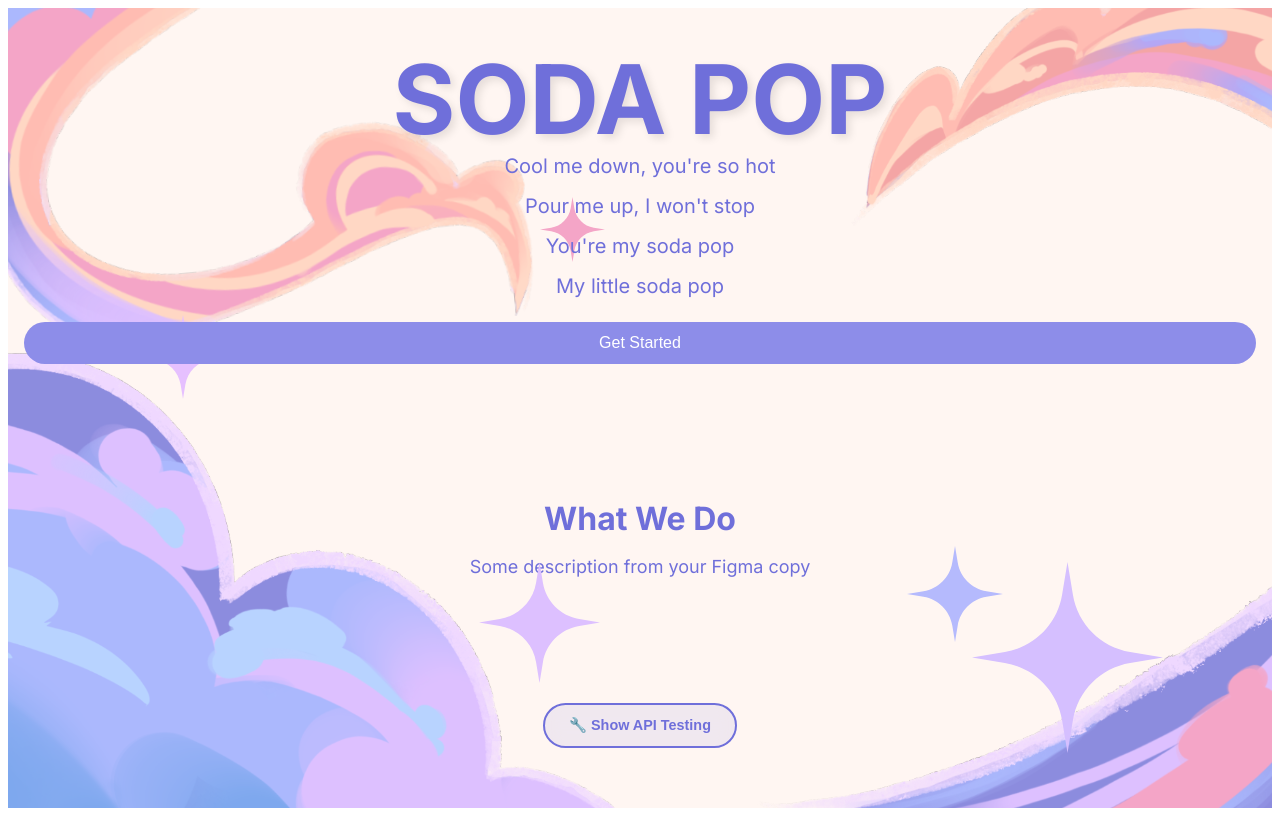
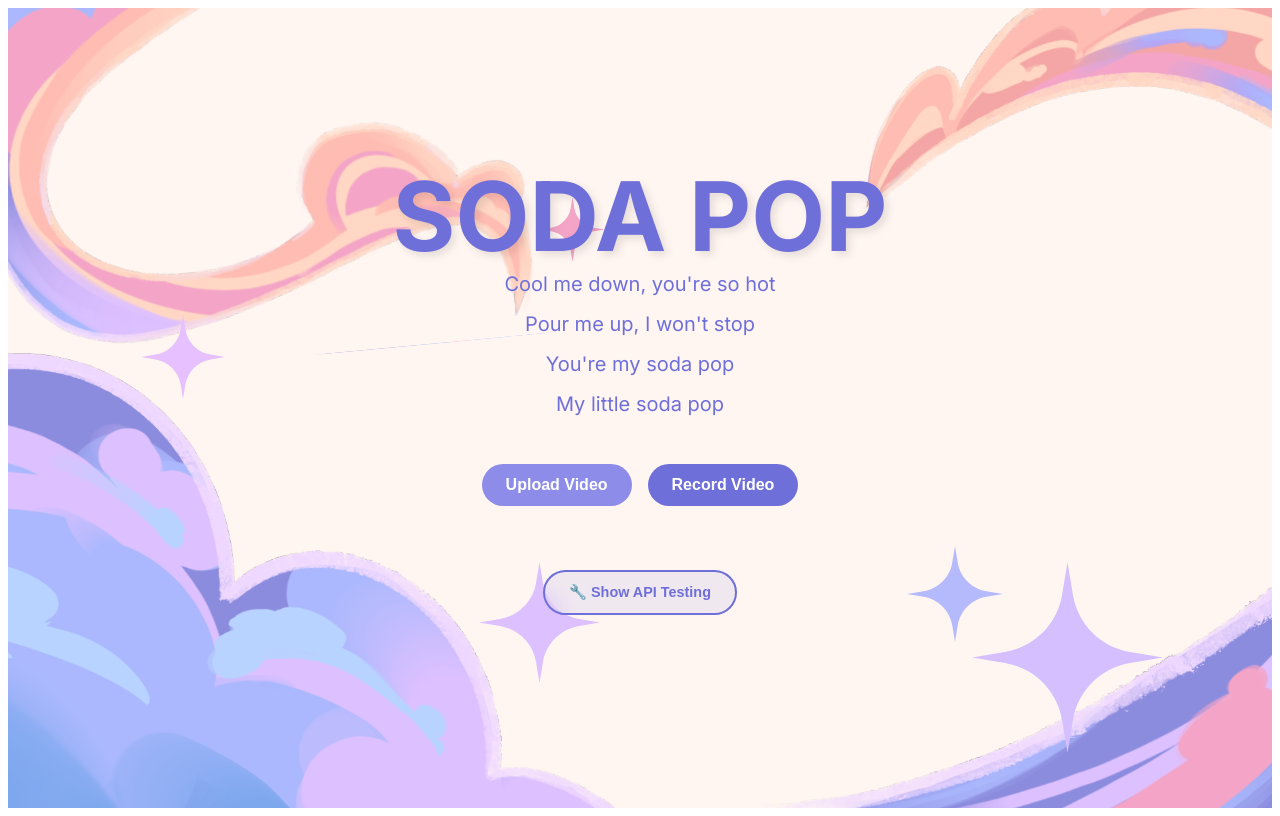
Before and after one commit to BowenZheng2003/Capstone-2T6, a React (Create React App) app in the folder frontend/: page / in a window 1280 px wide. Built offline with nearby package versions, Linux system fonts and the light colour scheme.

Commit message:
Enhance LandingPage with video upload and record functionality; update styles for action buttons and layout.

```diff
--- a/frontend/src/components/LandingPage.css
+++ b/frontend/src/components/LandingPage.css
@@ -8,13 +8,17 @@
   padding: 1rem;
   box-sizing: border-box;
   overflow-x: hidden; /* Prevent horizontal scroll */
+  display: flex;
+  flex-direction: column;
+  justify-content: center;
+  align-items: center;
 }
 
 header {
   display: flex;
   flex-direction: column;
   gap: 0.5rem;
-  margin: 2rem 0;
+  margin: 0;
   position: relative;
   z-index: 10;
 }
@@ -46,27 +50,56 @@ button {
   cursor: pointer;
 }
 
-.features {
-  padding: 4rem 2rem;
-  text-align: center;
+/* Action Buttons Container */
+.action-buttons {
+  display: flex;
+  gap: 1rem;
+  justify-content: center;
+  align-items: center;
+  margin: 1.5rem 0;
+  flex-wrap: wrap;
 }
 
-.features h2 {
-  font-size: 2rem;
-  font-weight: 700;
-  margin-bottom: 1rem;
-  color: #6F6FDA;
+.action-btn {
+  padding: 0.75rem 1.5rem;
+  border: none;
+  border-radius: 25px;
+  font-size: 1rem;
+  font-weight: 600;
+  cursor: pointer;
+  transition: all 0.3s ease;
+  min-width: 140px;
 }
 
-.features p {
-  font-size: 1.125rem;
-  color: #6F6FDA;
+.upload-btn {
+  background-color: #8D8DE9;
+  color: white;
 }
+
+.upload-btn:hover {
+  background-color: #7A7AE0;
+  transform: translateY(-2px);
+  box-shadow: 0 4px 15px rgba(141, 141, 233, 0.3);
+}
+
+.record-btn {
+  background-color: #6F6FDA;
+  color: white;
+}
+
+.record-btn:hover {
+  background-color: #5A5AC7;
+  transform: translateY(-2px);
+  box-shadow: 0 4px 15px rgba(111, 111, 218, 0.3);
+}
+
 
 /* API Toggle Section */
 .api-toggle-section {
-  margin: 2rem 0;
+  margin: 1rem 0;
   text-align: center;
+  position: relative;
+  z-index: 10;
 }
 
 .api-toggle-btn {
@@ -241,6 +274,17 @@ button {
     padding: 0.3rem 0.6rem;
     font-size: 0.7rem;
   }
+
+  .action-buttons {
+    gap: 0.5rem;
+    margin: 1rem 0;
+  }
+
+  .action-btn {
+    padding: 0.6rem 1.2rem;
+    font-size: 0.9rem;
+    min-width: 120px;
+  }
 }
 
 @media (max-width: 480px) {
--- a/frontend/src/components/landing_page.js
+++ b/frontend/src/components/landing_page.js
@@ -19,9 +19,14 @@ function LandingPage() {
 
     const API_BASE = 'http://localhost:8000';
 
-  const handleGetStarted = () => {
+  const handleUploadVideo = () => {
     // Trigger the hidden file input
     fileInputRef.current.click();
+  };
+
+  const handleRecordVideo = () => {
+    // Placeholder for record video functionality
+    alert('Record Video functionality will be implemented soon!');
   };
 
   const handleFileChange = async (event) => {
@@ -111,7 +116,10 @@ function LandingPage() {
         <p>Pour me up, I won't stop</p>
           <p>You're my soda pop</p>
           <p>My little soda pop</p>
-        <button onClick={handleGetStarted}>Get Started</button>
+          <div className="action-buttons">
+            <button onClick={handleUploadVideo} className="action-btn upload-btn">Upload Video</button>
+            <button onClick={handleRecordVideo} className="action-btn record-btn">Record Video</button>
+          </div>
           <input
             type="file"
             ref={fileInputRef}
@@ -120,10 +128,6 @@ function LandingPage() {
           />
       </header>
 
-      <section className="features">
-        <h2>What We Do</h2>
-        <p>Some description from your Figma copy</p>
-      </section>
 
       {/* API Testing Toggle Button */}
       <div className="api-toggle-section">
```
Lines whose indentation alone changed are shown as unchanged.
